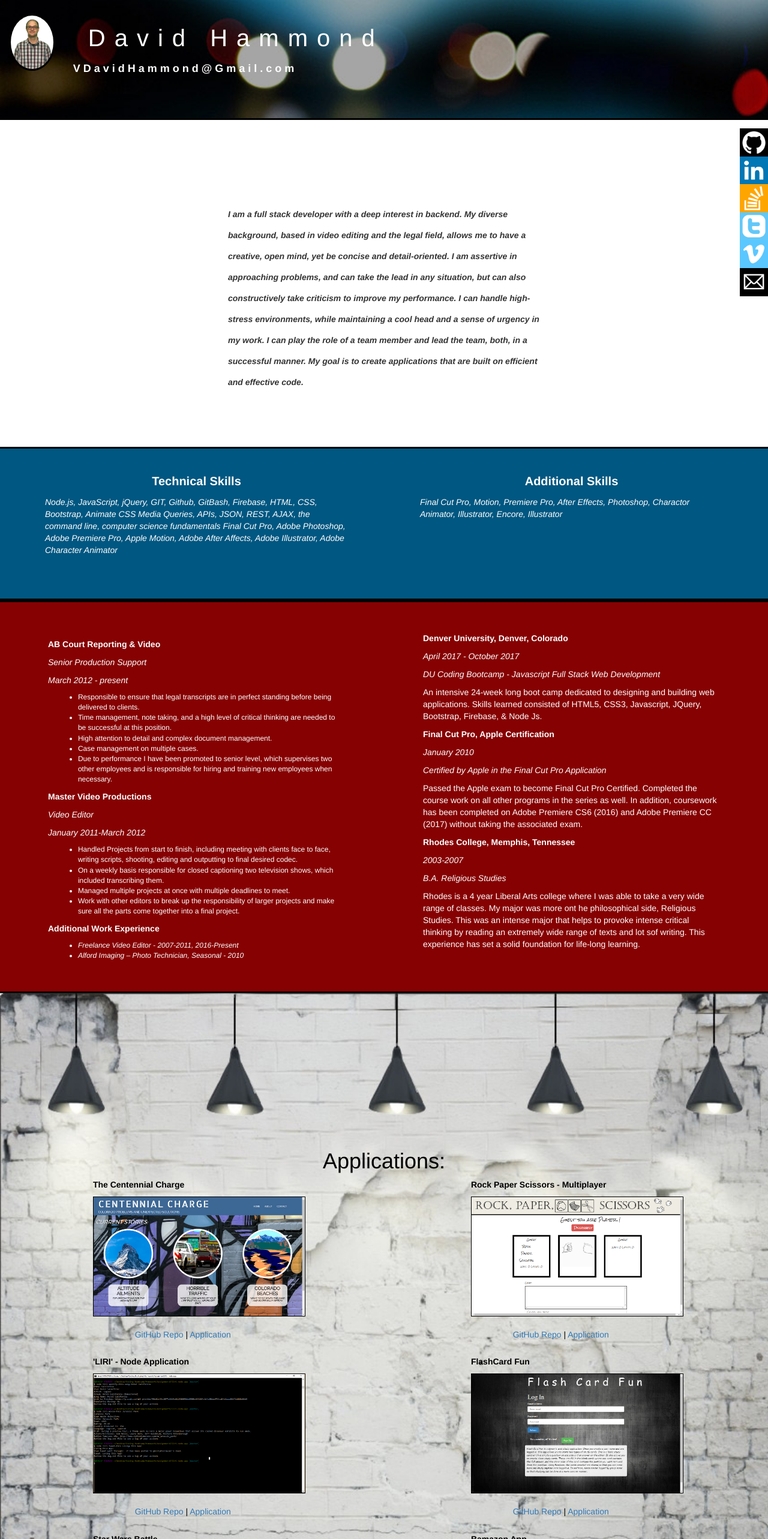
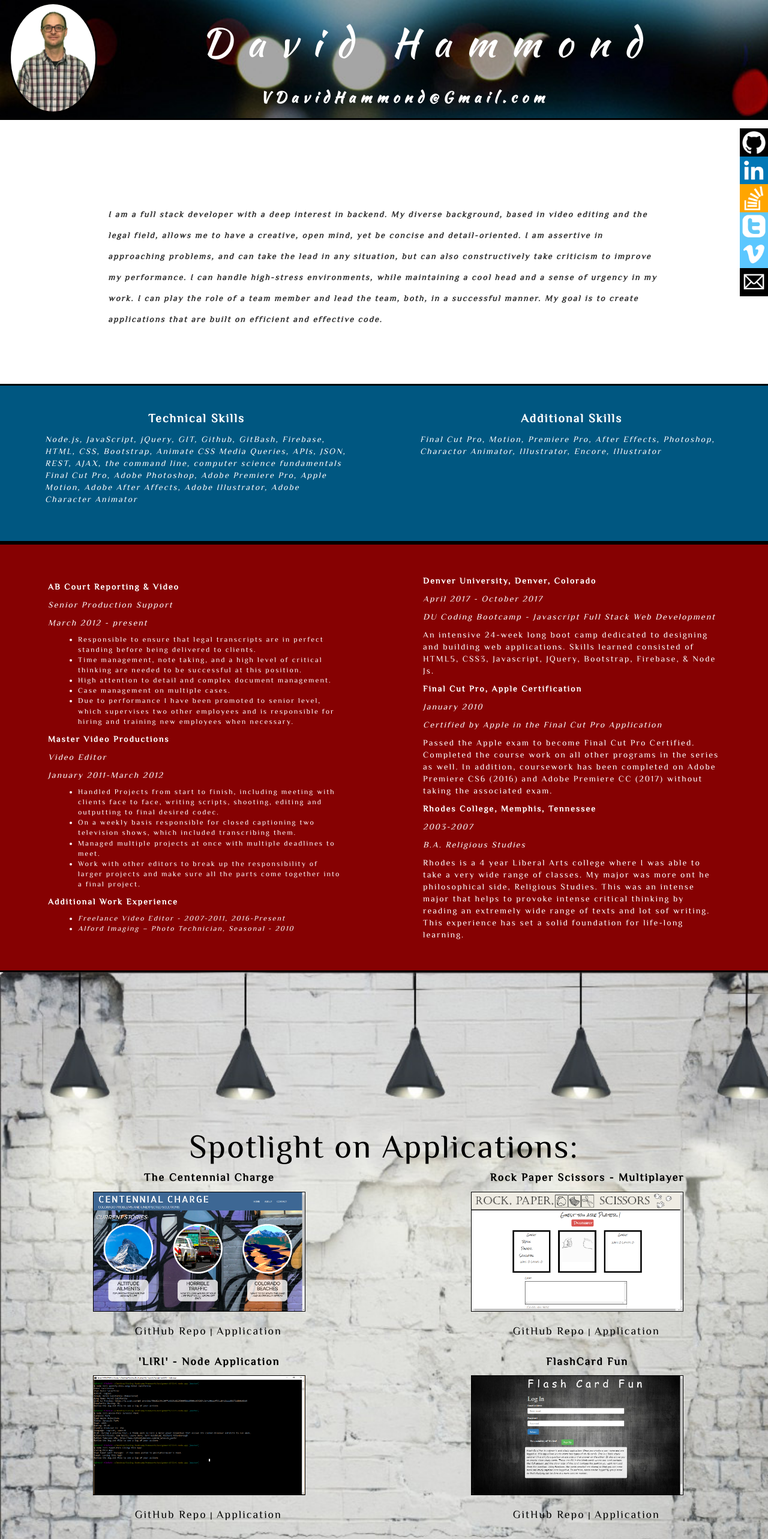
Before and after one commit to 901david/portfolio_dh_react, a React (Create React App) app: page / in a window 1280 px wide. Shown: the top 2566 px of the page at 60% size. Built offline with nearby package versions, Linux system fonts and the light colour scheme.

Commit message:
Fixed font size and centering on projects corrected link styles

```diff
--- a/public/index.html
+++ b/public/index.html
@@ -11,6 +11,7 @@
     <link rel="stylesheet" href="https://maxcdn.bootstrapcdn.com/bootstrap/3.3.5/css/bootstrap.min.css">
     <link rel="stylesheet" href="https://maxcdn.bootstrapcdn.com/font-awesome/4.4.0/css/font-awesome.min.css">
     <link rel="stylesheet" href="https://cdnjs.cloudflare.com/ajax/libs/animate.css/3.5.2/animate.min.css">
+    <link href="https://fonts.googleapis.com/css?family=Kaushan+Script|Philosopher" rel="stylesheet">
 
     <!-- HTML5 Shim and Respond.js IE8 support of HTML5 elements and media queries -->
     <!-- WARNING: Respond.js doesn't work if you view the page via file:// -->
--- a/src/App.css
+++ b/src/App.css
@@ -1,8 +1,8 @@
-/*
-.App-logo {
+
+/*.App-logo {
   animation: App-logo-spin infinite 20s linear;
-  height: 80px;
-}
+  /*height: 80px;*/
+/*}
 
 @keyframes App-logo-spin {
   from { transform: rotate(0deg); }
@@ -10,7 +10,8 @@
 }*/
 #mainPic {
   border:3px solid black;
-  margin-top: 30%;
+  margin-top: 2%;
+  max-height:185px;
 }
 #nav {
   margin:0;
@@ -31,8 +32,8 @@
   font-style: italic;
 }
 .textMarginTwo {
-  margin-left:350px;
-  margin-right:350px;
+  margin-left:150px;
+  margin-right:150px;
 }
 .textMargin {
   margin:50px;
@@ -54,6 +55,32 @@ ul {
 }
 #recentProj {
   text-align: center;
+  font-size: 55px;
+}
+a {
+  font-size: 18px;
+}
+/* unvisited link */
+a:link {
+    color: black;
+}
+
+/* visited link */
+a:visited {
+    color: black;
+}
+
+/* mouse over link */
+a:hover {
+    color: white;
+}
+
+/* selected link */
+a:active {
+    color: blue;
+}
+.projTitle {
+  font-size: 18px;
 }
 #portImages {
   color:black;
@@ -167,15 +194,17 @@ ul {
   float:clear;
 }
 #mainNameHeader {
-  margin-top:7%;
-  margin-left: 5%;
-  letter-spacing: 15px;
-  font-size: 40px;
+  font-family: 'Kaushan Script', cursive;
+  letter-spacing: 25px;
+  font-size: 65px;
+  margin-top: 5%;
 }
 #emailFormat {
-  font-size: 18px;
-  letter-spacing: 5px;
+  font-family: 'Kaushan Script', cursive;
+  font-size: 25px;
+  letter-spacing: 8px;
   font-weight: bold;
+  margin-top: 5%;
 }
 #fixNavBar {
   text-align: center;
--- a/src/App.js
+++ b/src/App.js
@@ -6,11 +6,14 @@ const Nav = (props)=> {
 
   return (
     <div className="col-xs-12 col-sm-12 col-md-12 col-lg-12" id='nav'>
-    <div className="col-xs-1 col-sm-1 col-md-1 col-lg-1 mainHolder">
-    <img src="./images/headshot_comp.png" className="pull-left img-circle img-responsive" id="mainPic" />
+    <div className="col-xs-1 col-sm-1 col-md-1 col-lg-2 mainHolder">
+    <img src="./images/headshot_comp.png" className="pull-left img-circle img-responsive App-logo" id="mainPic" />
     </div>
-    <div className="col-xs-5 col-sm-5 col-md-5 col-lg-5">
-    <p id="mainNameHeader">David Hammond</p><p id="emailFormat" >VDavidHammond@Gmail.com</p>
+    <div className="col-xs-5 col-xs-offset-1 col-sm-5 col-sm-offset-1 col-md-5 col-md-offset-1 col-lg-5 col-lg-offset-1">
+    <p id="mainNameHeader">David Hammond</p>
+    <div className="col-lg-9 col-lg-offset-2">
+    <p id="emailFormat" >VDavidHammond@Gmail.com</p>
+    </div>
     </div>
     </div>
   );
@@ -143,9 +146,15 @@ const Education = (props) => {
 const IndividProj = (props)=> {
   return (
     <div className="col-xs-12 col-sm-12 col-md-5 col-md-ofset-1 col-lg-5 col-lg-offset-1 centerMeTimbers">
-    <div className="col-xs-10 col-sm-10 col-md-12 col-lg-12 borderBox">
-    <p id={props.title}><b>{props.title}</b></p>
-    <img src={props.imagePath} alt="Portfolio Image" className="img-responsive portImageGroup" /><br/><a className="textAlignPort" href={props.gitLink} target="_blank">GitHub Repo</a><span> | </span><a href={props.gitSite} target="_blank">Application</a>
+    <div className="col-xs-10 col-sm-10 col-md-12 col-lg-12 borderBox" id="anchorFix">
+    <div className="col-xs-12 col-sm-12 col-md-12 col-lg-10">
+    <p id={props.title} className="center projTitle"><b>{props.title}</b></p>
+    </div>
+    <img src={props.imagePath} alt="Portfolio Image" className="img-responsive portImageGroup" />
+    <br/>
+    <a className="textAlignPort" href={props.gitLink} target="_blank">GitHub Repo</a>
+    <span> | </span>
+    <a href={props.gitSite} target="_blank">Application</a>
     </div>
     </div>
 
@@ -187,7 +196,7 @@ const Projects = (props) => {
   return (
     <div className="col-xs-12 col-sm-12 col-md-12 col-lg-12 boxBackground" id="portImages">
     <div className="applicationMove">
-    <h1 id="recentProj">Applications:</h1>
+    <h1 id="recentProj">Spotlight on Applications:</h1>
     {props.projects.map(project => <IndividProj {...project} />)}
     </div>
     </div>
--- a/src/index.css
+++ b/src/index.css
@@ -1,6 +1,7 @@
 body {
-  /*margin-top: 200px;*/
+  font-family: 'Philosopher', sans-serif;
   background-color:white;
   margin-top: 140px;
   z-index: 0;
+  letter-spacing: 2px;
 }
```
